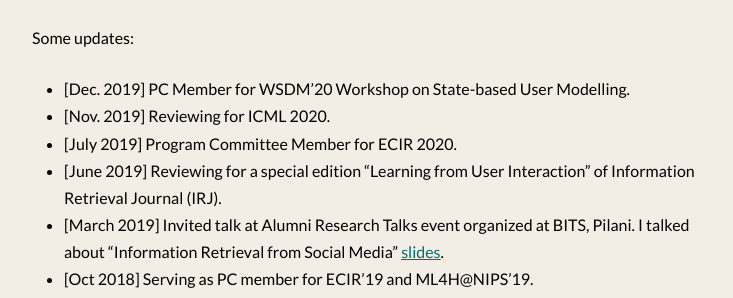
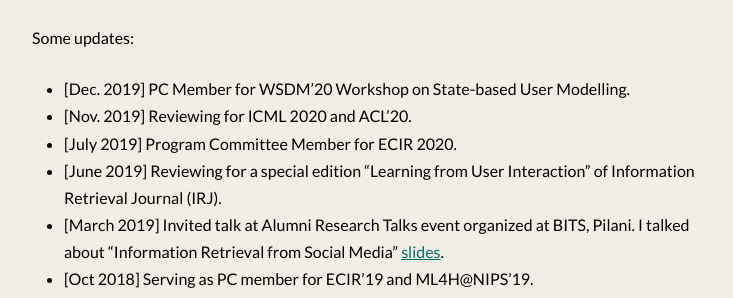
Before and after one commit to shashankg7/shashankg7.github.io, a Jekyll site: the page built from index.md, in a window 1280 px wide. Shown: the part 510-808 px from the top of the page, without its empty margins (272-1005 px from the left). Built offline with Jekyll 4.4.1, drawn with Linux system fonts in a browser that asks for light colours; nearby versions of some CDN libraries.

Commit message:
Update index.md
Update

```diff
--- a/index.md
+++ b/index.md
@@ -15,7 +15,7 @@
 Some updates:
 
 * [Dec. 2019] PC Member for WSDM'20 Workshop on State-based User Modelling.
-* [Nov. 2019] Reviewing for ICML 2020.
+* [Nov. 2019] Reviewing for ICML 2020 and ACL'20.
 * [July 2019] Program Committee Member for ECIR 2020.
 * [June 2019] Reviewing for a special edition "Learning from User Interaction" of Information Retrieval Journal (IRJ).
 * [March 2019] Invited talk at Alumni Research Talks event organized at BITS, Pilani. I talked about "Information Retrieval from Social Media" [slides](https://docs.google.com/presentation/d/1waACjQVOiorrI6wtdGX1ataYaQVMKCqQGT2We69y19w/edit#slide=id.g5459ed153a_0_29).
```
